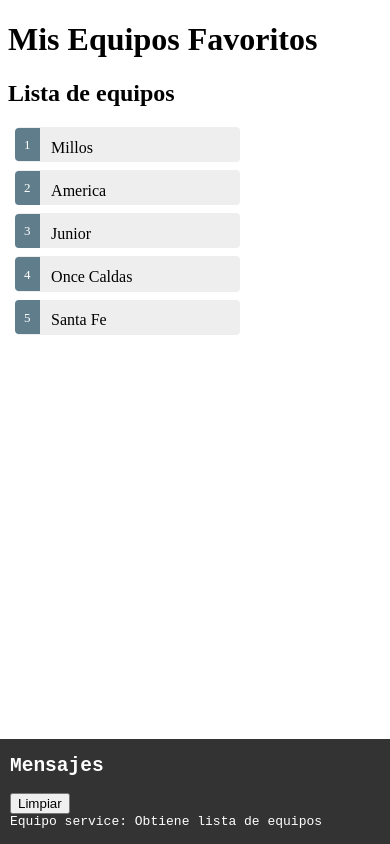
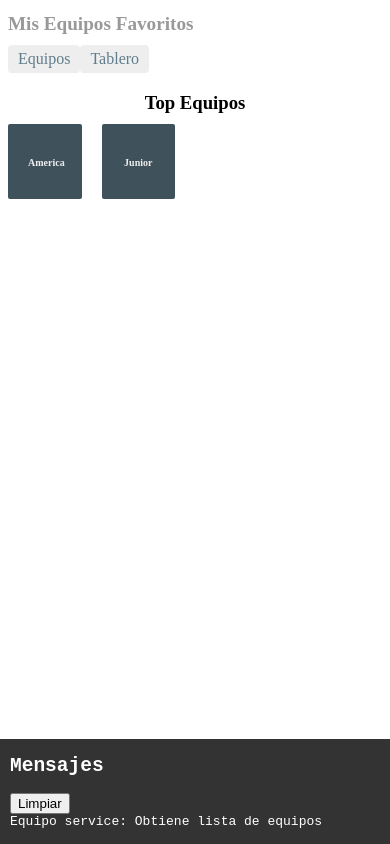
Before and after one commit to afgvivas/andreiwis2, an Angular app: page /tablero in a window 390 px wide. Built offline with nearby package versions, Linux system fonts and the light colour scheme.

Commit message:
como que falta algo

```diff
--- a/src/app/app.component.css
+++ b/src/app/app.component.css
@@ -0,0 +1,28 @@
+h1 {
+    font-size: 1.2em;
+    color: #999;
+    margin-bottom: 0;
+   }
+   h2 {
+    font-size: 2em;
+    margin-top: 0;
+    padding-top: 0;
+   }
+   nav a {
+    padding: 5px 10px;
+    text-decoration: none;
+    margin-top: 10px;
+    display: inline-block;
+    background-color: #eee;
+    border-radius: 4px;
+   }
+   nav a:visited, a:link {
+    color: #607D8B;
+   }
+   nav a:hover {
+    color: #039be5;
+    background-color: #CFD8DC;
+   }
+   nav a.active {
+    color: #039be5;
+   }
--- a/src/app/app.component.html
+++ b/src/app/app.component.html
@@ -1,3 +1,7 @@
 <h1>{{titulo}}</h1>
-<pagl-equipos></pagl-equipos>
+<nav>
+    <a routerLink="/equipos">Equipos</a>
+    <a routerLink="/tablero">Tablero</a>
+</nav>
+<router-outlet></router-outlet>
 <pagl-mensajes></pagl-mensajes>
--- a/src/app/equipo-detalle/equipo-detalle.component.css
+++ b/src/app/equipo-detalle/equipo-detalle.component.css
@@ -0,0 +1,29 @@
+label {
+ display: inline-block;
+ width: 3em;
+ margin: .5em 0;
+ color: #607D8B;
+ font-weight: bold;
+}
+input {
+ height: 2em;
+ font-size: 1em;
+ padding-left: .4em;
+}
+button {
+ margin-top: 20px;
+ font-family: Arial;
+ background-color: #eee;
+ border: none;
+ padding: 5px 10px;
+ border-radius: 4px;
+ cursor: pointer; cursor: hand;
+}
+button:hover {
+ background-color: #cfd8dc;
+}
+button:disabled {
+ background-color: #eee;
+ color: #ccc;
+ cursor: auto;
+}
--- a/src/app/equipo-detalle/equipo-detalle.component.ts
+++ b/src/app/equipo-detalle/equipo-detalle.component.ts
@@ -1,5 +1,7 @@
 import { Component, OnInit, Input } from '@angular/core';
+import { ActivatedRoute } from '@angular/router';
 import { Equipo } from '../equipo';
+import { EquipoService } from '../equipo.service';
 
 @Component({
   selector: 'pagl-equipo-detalle',
@@ -7,10 +9,20 @@
   styleUrls: ['./equipo-detalle.component.css']
 })
 export class EquipoDetalleComponent implements OnInit {
+  @Input() equipo:Equipo;
+  constructor(
+    private route: ActivatedRoute,
+    private equipoService: EquipoService,
+    //private location: Location
+  ) { }
 
-  constructor() { }
-  @Input() equipo:Equipo;
+  getEquipo():void{
+    const id = +this.route.snapshot.paramMap.get('id');
+    this.equipoService.getEquipo(id).subscribe(equipo => this.equipo = equipo);
+  }
+
   ngOnInit(): void {
+    this.getEquipo();
   }
 
 }
--- a/src/app/equipo.service.ts
+++ b/src/app/equipo.service.ts
@@ -17,4 +17,9 @@
     this.mensajeService.agregar("Equipo service: Obtiene lista de equipos");
     return of(EQUIPOS);
   }
+
+  getEquipo(id: number): Observable<Equipo>{
+    this.mensajeService.agregar("Equipo service: Equipo encontrado id: "+id);
+    return of(EQUIPOS.find(equipo => equipo.id === id));
+  }
 }
--- a/src/app/equipos/equipos.component.html
+++ b/src/app/equipos/equipos.component.html
@@ -1,8 +1,7 @@
-
 <h2>Lista de equipos</h2>
 <ul class="equipos">
-  <li *ngFor="let equipoItem of equipos" (click)="seleccionar(equipoItem)" [class.selected]="equipoItem==equipo">
+  <li *ngFor="let equipoItem of equipos" routerlink="/detalle/{{equipoItem.id}}" [class.selected]="equipoItem==equipo">
     <span class="insignia">{{equipoItem.id}}</span>{{equipoItem.nombre}}
   </li>
 </ul>
-<pagl-equipo-detalle [equipo]="equipo"></pagl-equipo-detalle>
+<!-- <pagl-equipo-detalle [equipo]="equipo"></pagl-equipo-detalle> -->
--- /dev/null
+++ b/src/app/tablero/tablero.component.css
@@ -0,0 +1,63 @@
+/* DashboardComponent's private CSS styles */
+[class*='col-'] {
+    float: left;
+    padding-right: 20px;
+    padding-bottom: 20px;
+    }
+    [class*='col-']:last-of-type {
+    padding-right: 0;
+}
+a {
+text-decoration: none;
+}
+*, *:after, *:before {
+-webkit-box-sizing: border-box;
+-moz-box-sizing: border-box;
+box-sizing: border-box;
+}
+h3 {
+text-align: center;
+margin-bottom: 0;
+}
+h4 {
+position: relative;
+}
+.grid {
+margin: 0;
+}
+.col-1-4 {
+width: 25%;
+}
+.module {
+padding: 20px;
+text-align: center;
+color: #eee;
+max-height: 120px;
+min-width: 120px;
+background-color: #3f525c;
+border-radius: 2px;
+}
+.module:hover {
+background-color: #eee;
+cursor: pointer;
+color: #607d8b;
+}
+.grid-pad {
+padding: 10px 0;
+}
+.grid-pad > [class*='col-']:last-of-type {
+padding-right: 20px;
+}
+@media (max-width: 600px) {
+.module {
+font-size: 10px;
+max-height: 75px; }
+ }
+ @media (max-width: 1024px) {
+ .grid {
+ margin: 0;
+ }
+ .module {
+ min-width: 60px;
+ }
+ }
--- /dev/null
+++ b/src/app/tablero/tablero.component.html
@@ -0,0 +1,8 @@
+<h3>Top Equipos</h3>
+<div class="grid grid-pad">
+    <a *ngFor="let equipo of equipos" class="col-1-4" routerLink="/detalle/{{equipo.id}}">
+        <div class="module equipo">
+            <h4>{{equipo.nombre}}</h4>
+        </div>
+    </a>
+</div>
--- /dev/null
+++ b/src/app/tablero/tablero.component.ts
@@ -0,0 +1,27 @@
+import { Component, OnInit } from '@angular/core';
+
+import { Equipo } from '../equipo';
+import { EquipoService } from "../equipo.service";
+
+@Component({
+  selector: 'pagl-tablero',
+  templateUrl: './tablero.component.html',
+  styleUrls: ['./tablero.component.css']
+})
+export class TableroComponent implements OnInit {
+
+  equipos: Equipo[];
+
+  constructor(
+    private equipoService: EquipoService,
+  ) { }
+
+  getEquipos():void{
+    this.equipoService.getEquipos().subscribe(equipos => this.equipos = equipos.slice(1,3));
+  }
+
+  ngOnInit(): void {
+    this.getEquipos();
+  }
+
+}
```
Also changed, not shown: src/app/app-routing.module.ts (added, +26 -0 lines), src/app/app.module.ts (+6 -2 lines), 1 other file (tests, documents, lock files or other folders).
